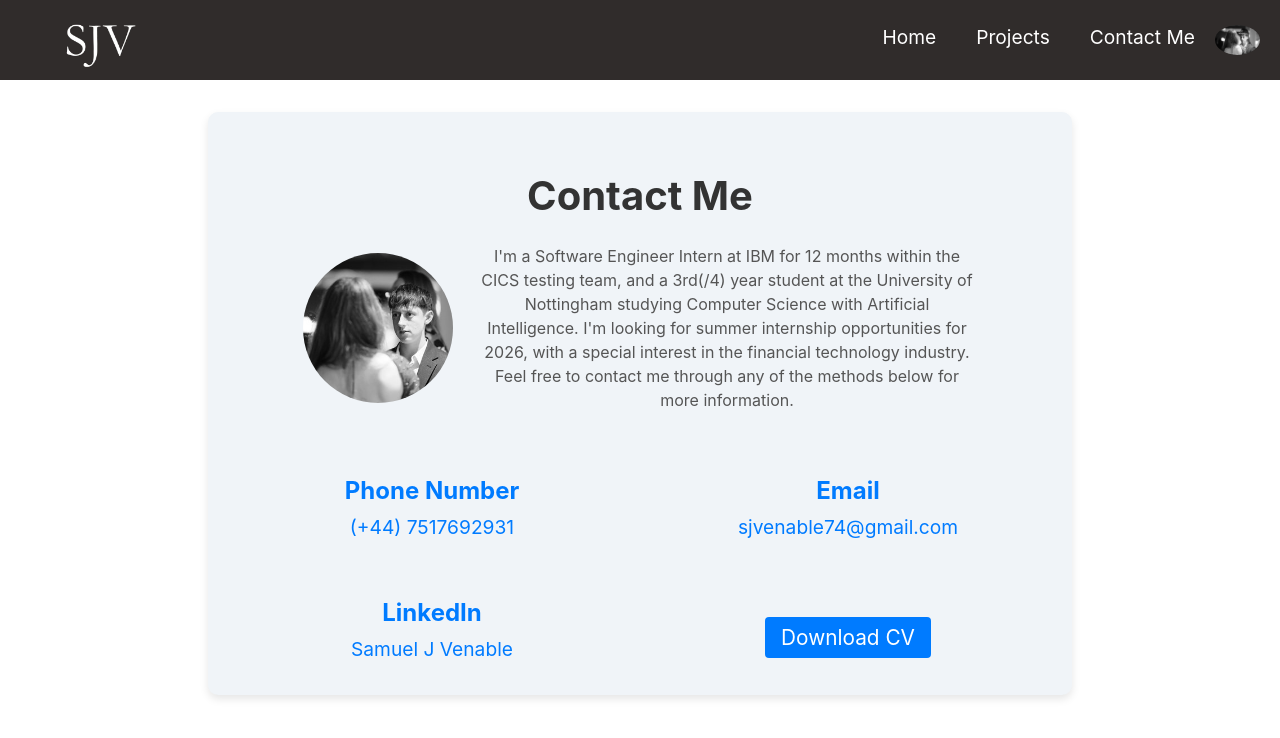
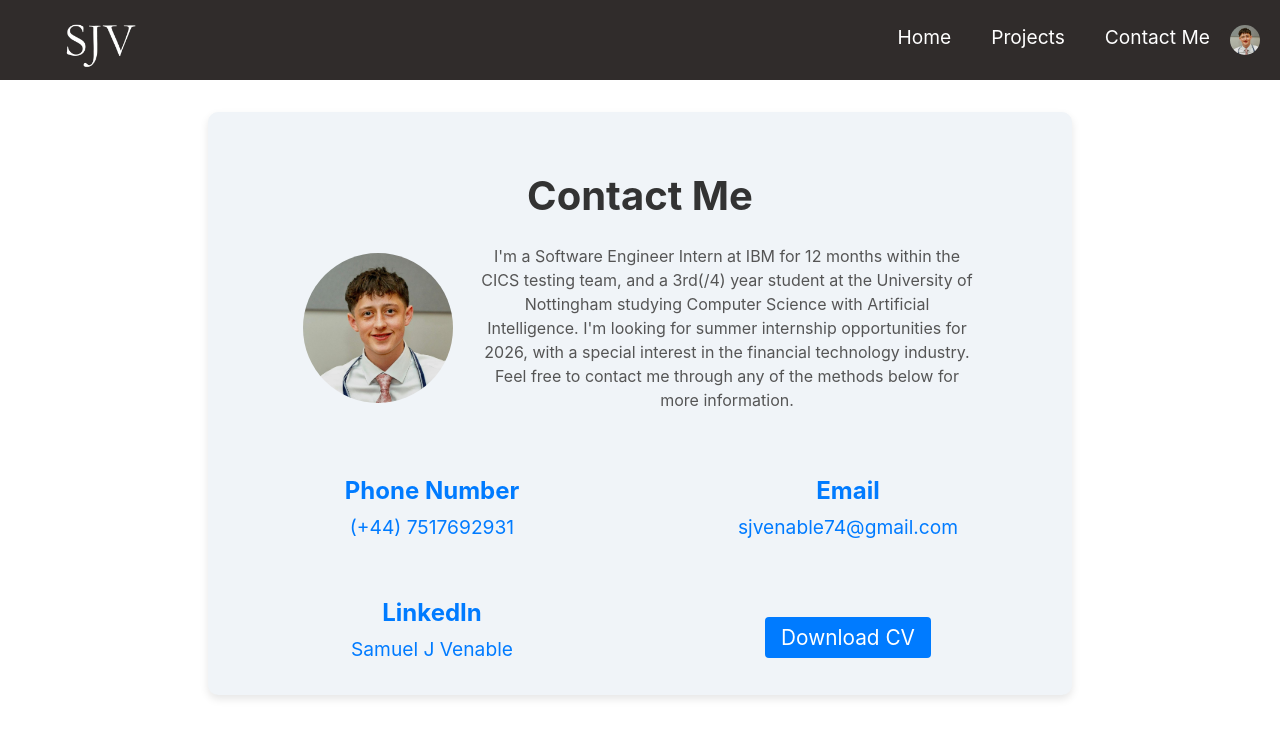
Before and after one commit to SJVenable/SJVenable.github.io, a React (Create React App) app: page /ContactMe in a window 1280 px wide. Shown: the top 738 px of the page. Built offline with nearby package versions, Linux system fonts and the light colour scheme.

Commit message:
profile picture changes, mailtolink

```diff
--- a/src/components/Navbar.js
+++ b/src/components/Navbar.js
@@ -19,7 +19,7 @@ function Navbar() {
               <li>
                 <Link to='/ContactMe' className={styles.link} >Contact Me</Link>
               </li>
-              <img src='../images/IMG_9339.JPG' className={styles.pfp} alt="Profile"></img>
+              <img src='../images/pfp.jpg' className={styles.pfp} alt="Profile"></img>
             </ul>
         </nav>
     </div>
--- a/src/components/SlideshowTitle.js
+++ b/src/components/SlideshowTitle.js
@@ -3,7 +3,7 @@ import styles from './SlideshowTitle.module.css';
 
 function SlideshowTitle() {
 
-  const pictures = ['suitphoto', 'pic4'];
+  const pictures = ['cover2.jpg', 'pic4'];
   const [currentIndex, setCurrentIndex] = useState(0);
   const [previousIndex, setPreviousIndex] = useState(null);
 
--- a/src/pages/ContactMe.js
+++ b/src/pages/ContactMe.js
@@ -7,7 +7,7 @@ function ContactMe() {
       <h1 className={styles.h1} >Contact Me</h1>
 
       <div className={styles.profileSection}>
-        <img src="../images/IMG_9339.JPG" alt="Profile" className={styles.profilePic} />
+        <img src="../images/pfp.jpg" alt="Profile" className={styles.profilePic} />
         <div className={styles.intro}>
           <p>I'm a Software Engineer Intern at IBM for 12 months within the CICS testing team, and
             a 3rd(/4) year student at the University of Nottingham studying Computer Science with
@@ -25,7 +25,7 @@ function ContactMe() {
 
         <div className={styles.contactItem}>
           <h3>Email</h3>
-          <p><a href="">sjvenable74@gmail.com</a></p>
+          <p><a href="mailto:sjvenable74@gmail.com">sjvenable74@gmail.com</a></p>
         </div>
 
         <div className={styles.contactItem}>
```
Also changed, not shown: public/images/cover2.jpg (added), public/images/pfp.jpg (added).
